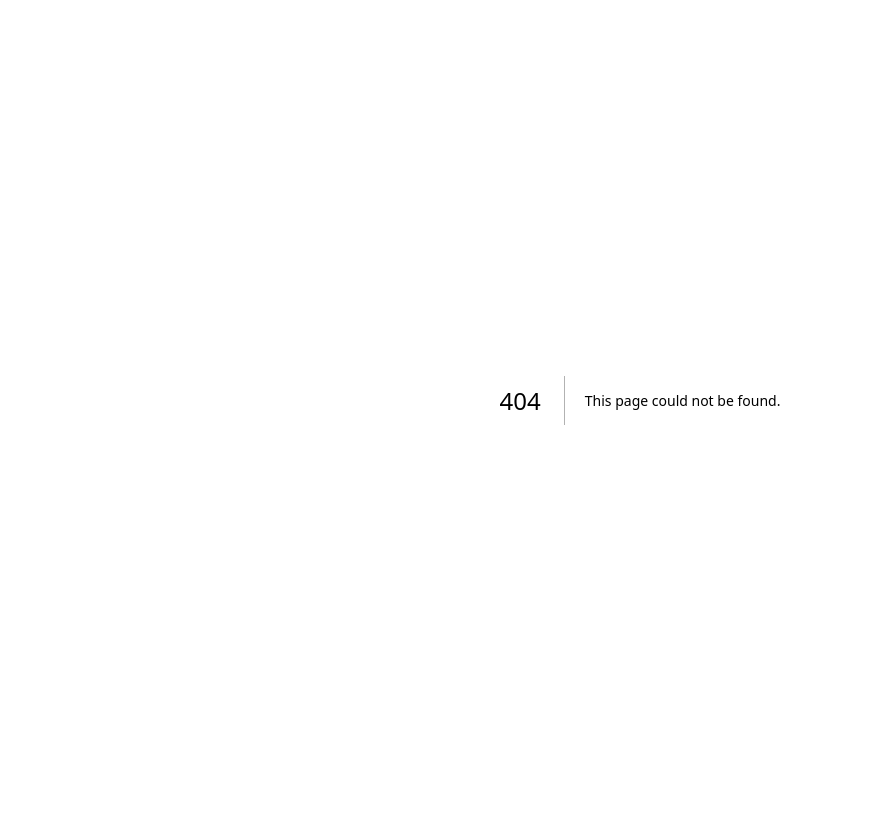
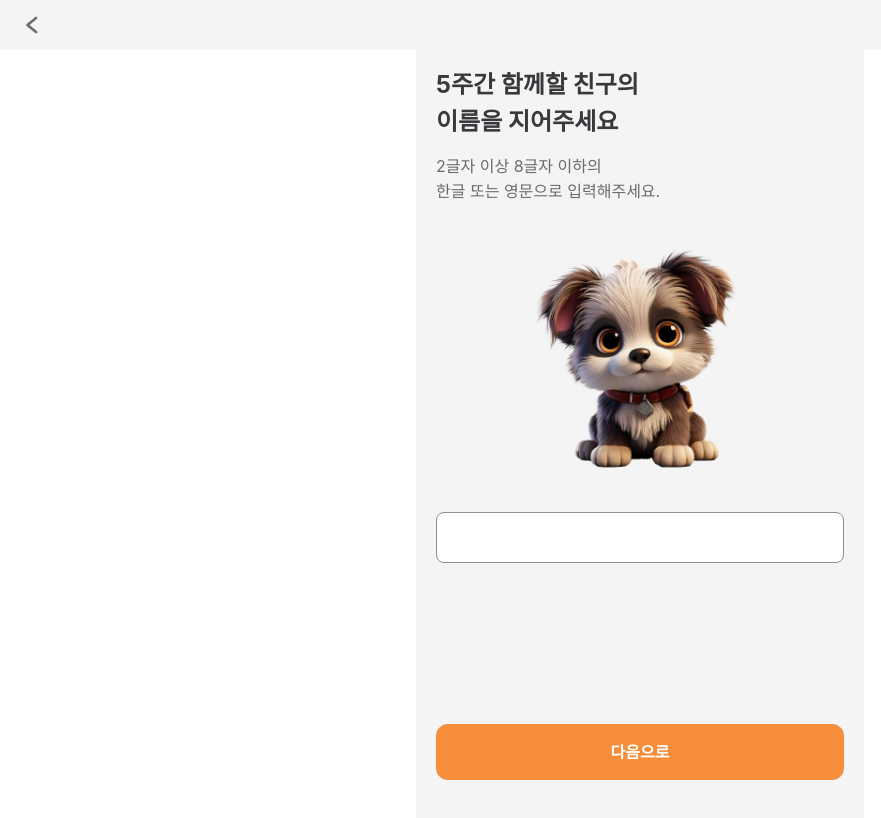
Before and after one commit to Smile-Mate/Smile-Mate, a Next.js app: page /login/name in a window 1280 px wide. Before the commit this address had no page. Shown: the top 818 px of the page, without its empty margins (0-881 px from the left). Built offline with nearby package versions, Linux system fonts and the light colour scheme.

Commit message:
feat: 이름 페이지

```diff
--- /dev/null
+++ b/app/login/name/page.tsx
@@ -0,0 +1,9 @@
+import LoginNameContainer from '@/containers/LoginNameContainer';
+
+export default async function LoginNamePage() {
+  return (
+    <>
+      <LoginNameContainer />
+    </>
+  );
+}
--- a/containers/LoginContainer.tsx
+++ b/containers/LoginContainer.tsx
@@ -5,6 +5,7 @@ import BottomPortal from '@/components/BottomPortal';
 import Button from '@/components/Button';
 import Container from '@/components/Container';
 import PaddingBlock from '@/components/PaddingBlock';
+import Link from 'next/link';
 
 export default function LoginContainer() {
   return (
@@ -19,7 +20,9 @@ export default function LoginContainer() {
         </PaddingBlock>
       </Container>
       <BottomPortal>
-        <Button>다음으로</Button>
+        <Link href="/login/name">
+          <Button>다음으로</Button>
+        </Link>
       </BottomPortal>
     </>
   );
--- /dev/null
+++ b/containers/LoginNameContainer.tsx
@@ -0,0 +1,32 @@
+'use client';
+
+import BackButtonHeader from '@/components/BackButtonHeader';
+import BottomPortal from '@/components/BottomPortal';
+import Button from '@/components/Button';
+import Container from '@/components/Container';
+import PaddingBlock from '@/components/PaddingBlock';
+import Image from 'next/image';
+import Link from 'next/link';
+
+export default function LoginNameContainer() {
+  return (
+    <>
+      <BackButtonHeader />
+      <Container className="h-screen">
+        <PaddingBlock className="flex flex-col gap-[14px] pt-4">
+          <div className="text-display5 text-neutral-800 whitespace-pre-wrap">{`5주간 함께할 친구의
+이름을 지어주세요`}</div>
+          <div className="text-body2 text-neutral-600 whitespace-pre-wrap">{`2글자 이상 8글자 이하의
+한글 또는 영문으로 입력해주세요.`}</div>
+          <Image src="/img/jaerong.png" className="mt-5 mx-auto" width={240} height={240} alt="friend" />
+          <input type="text" className="mt-5 p-3 border-[0.4px] border-neutral-500 rounded-lg" />
+        </PaddingBlock>
+      </Container>
+      <BottomPortal>
+        <Link href="/friend">
+          <Button>다음으로</Button>
+        </Link>
+      </BottomPortal>
+    </>
+  );
+}
```
Also changed, not shown: public/img/jaerong.png (added).
